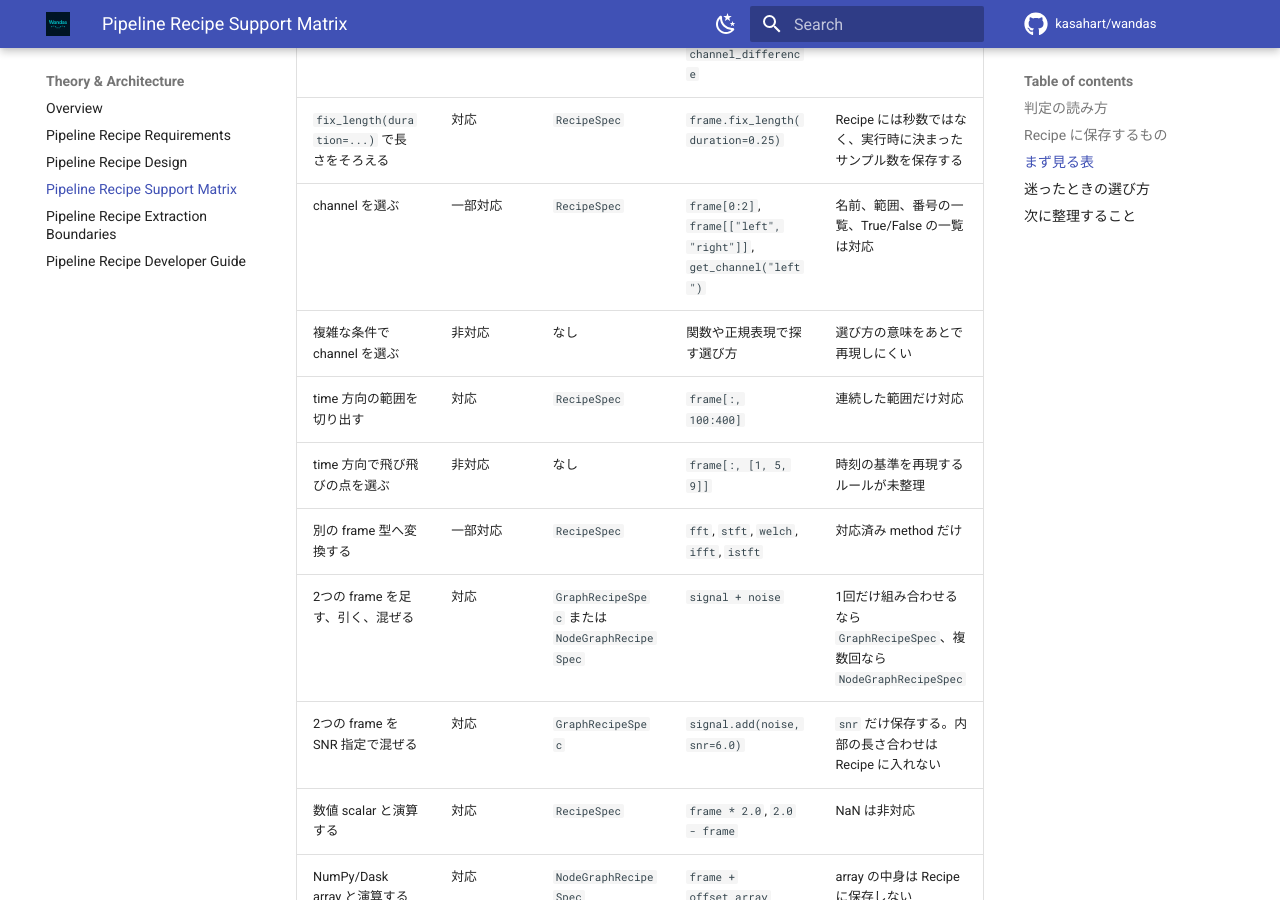
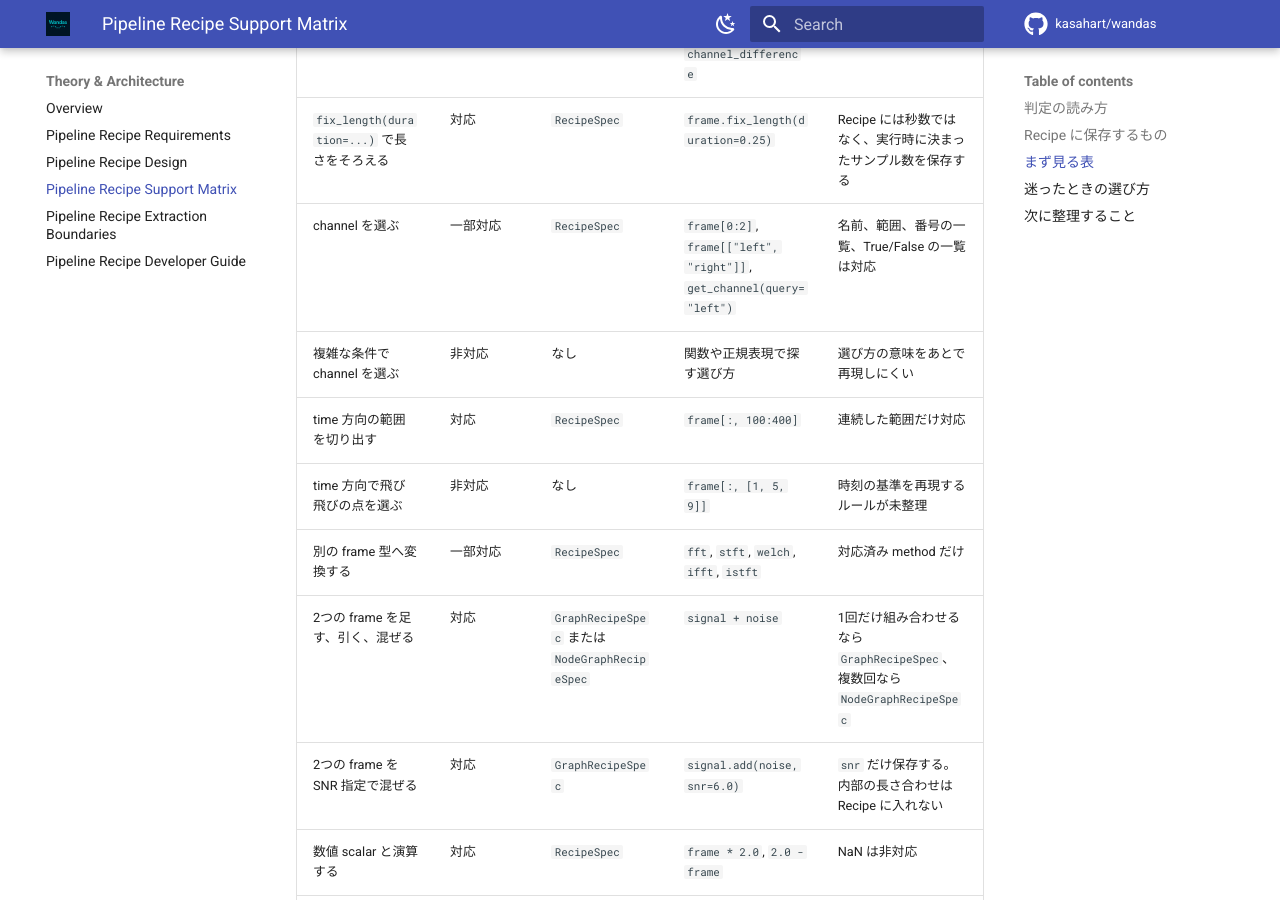
Before and after one commit to kasahart/wandas, an MkDocs documentation site: the page built from docs/src/explanation/pipeline-recipe-support-matrix.md, in a window 1280 px wide and 900 px high, scrolled down 1418 px. Built offline with MkDocs 1.6.1 and Material for MkDocs 9.7.7, drawn with Linux system fonts in a browser that asks for light colours; comment, search, counter and statistics services are not loaded.

Commit message:
docs: fix recipe channel selection example

```diff
--- a/docs/src/explanation/pipeline-recipe-support-matrix.md
+++ b/docs/src/explanation/pipeline-recipe-support-matrix.md
@@ -35,7 +35,7 @@ Recipe は「あとで同じ意味で実行できる手順」だけを保存し
 | 基本的な信号処理を保存する | 対応 | `RecipeSpec` | `remove_dc`, `highpass_filter`, `trim`, `normalize` | Wandas が名前で呼べる処理が対象 |
 | frame method を保存する | 一部対応 | `RecipeSpec` | `fix_length`, `sum`, `mean`, `channel_difference` | 対応済み method だけ |
 | `fix_length(duration=...)` で長さをそろえる | 対応 | `RecipeSpec` | `frame.fix_length(duration=0.25)` | Recipe には秒数ではなく、実行時に決まったサンプル数を保存する |
-| channel を選ぶ | 一部対応 | `RecipeSpec` | `frame[0:2]`, `frame[["left", "right"]]`, `get_channel("left")` | 名前、範囲、番号の一覧、True/False の一覧は対応 |
+| channel を選ぶ | 一部対応 | `RecipeSpec` | `frame[0:2]`, `frame[["left", "right"]]`, `get_channel(query="left")` | 名前、範囲、番号の一覧、True/False の一覧は対応 |
 | 複雑な条件で channel を選ぶ | 非対応 | なし | 関数や正規表現で探す選び方 | 選び方の意味をあとで再現しにくい |
 | time 方向の範囲を切り出す | 対応 | `RecipeSpec` | `frame[:, 100:400]` | 連続した範囲だけ対応 |
 | time 方向で飛び飛びの点を選ぶ | 非対応 | なし | `frame[:, [1, 5, 9]]` | 時刻の基準を再現するルールが未整理 |
```
